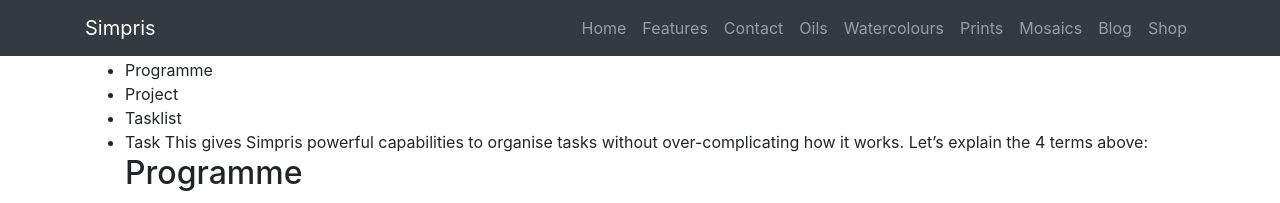
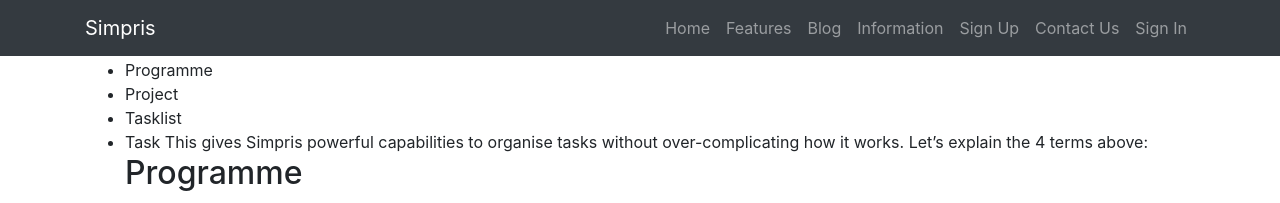
Before and after one commit to Grafrajohn/si, a Jekyll site: the page built from features.markdown, in a window 1280 px wide. Shown: the top 203 px of the page. Built offline with Jekyll 4.4.1, drawn with Linux system fonts in a browser that asks for light colours.

Commit message:
Update nav.html

```diff
--- a/_includes/nav.html
+++ b/_includes/nav.html
@@ -15,25 +15,19 @@
               <a class="nav-link" href="/features">Features</a>
             </li>
             <li class="nav-item">
-              <a class="nav-link" href="/contact-the-artist">Contact</a>
-            </li>
-            <li class="nav-item">
-              <a class="nav-link" href="/oil-paintings">Oils</a>
-            </li>
-            <li class="nav-item">
-              <a class="nav-link" href="/watercolour-paintings">Watercolours</a>
-            </li>
-            <li class="nav-item">
-              <a class="nav-link" href="/prints">Prints</a>
-            </li>
-            <li class="nav-item">
-              <a class="nav-link" href="/mosaics">Mosaics</a>
-            </li>
-            <li class="nav-item">
               <a class="nav-link" href="/blog">Blog</a>
             </li>
             <li class="nav-item">
-              <a class="nav-link" href="https://society6.com/grahamart">Shop</a>
+              <a class="nav-link" href="/information">Information</a>
+            </li>
+            <li class="nav-item">
+              <a class="nav-link" href="/signup">Sign Up</a>
+            </li>
+            <li class="nav-item">
+              <a class="nav-link" href="/contact">Contact Us</a>
+            </li>
+            <li class="nav-item">
+              <a class="nav-link" href="https://app.simpris.com/logon">Sign In</a>
             </li>
           </ul>
         </div>
```
